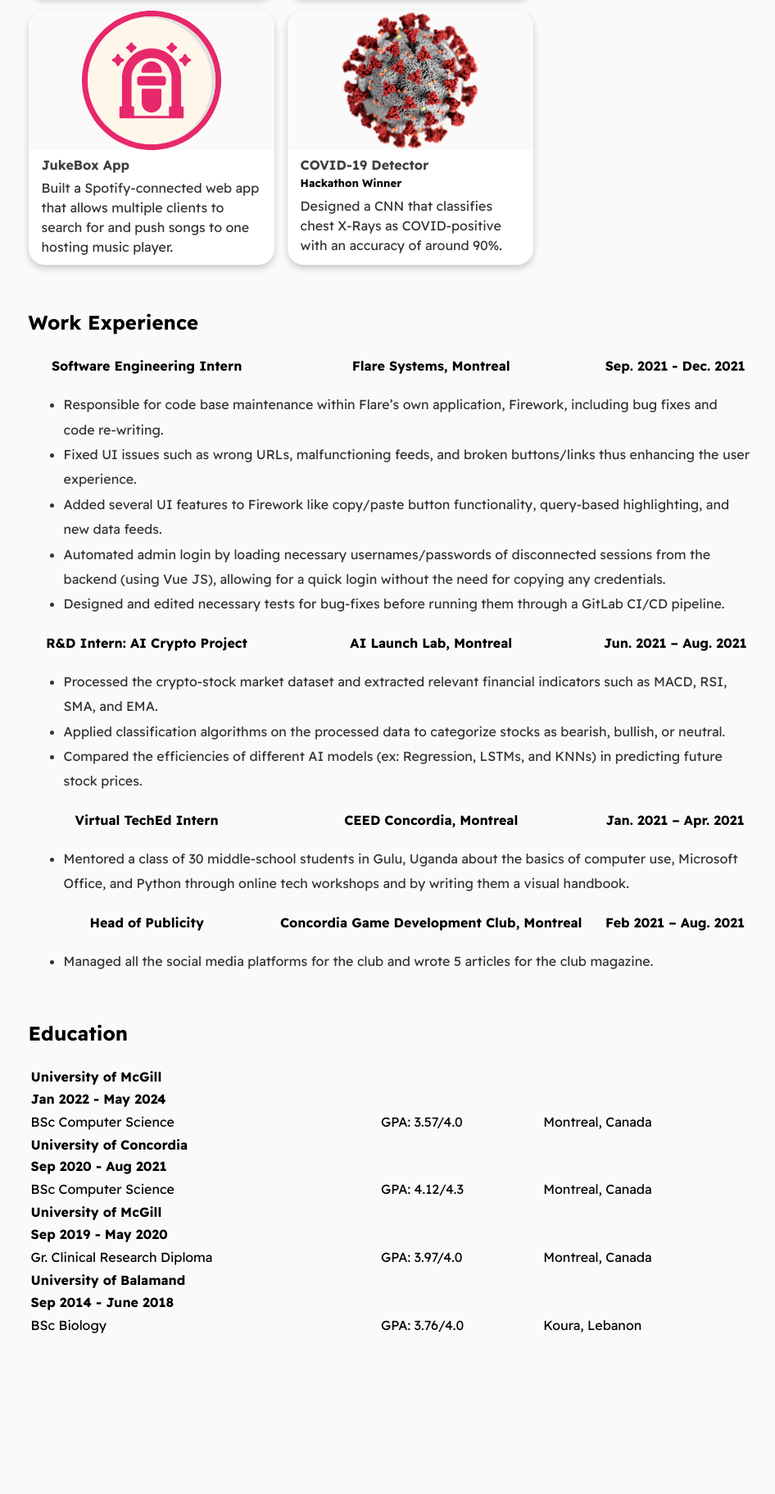
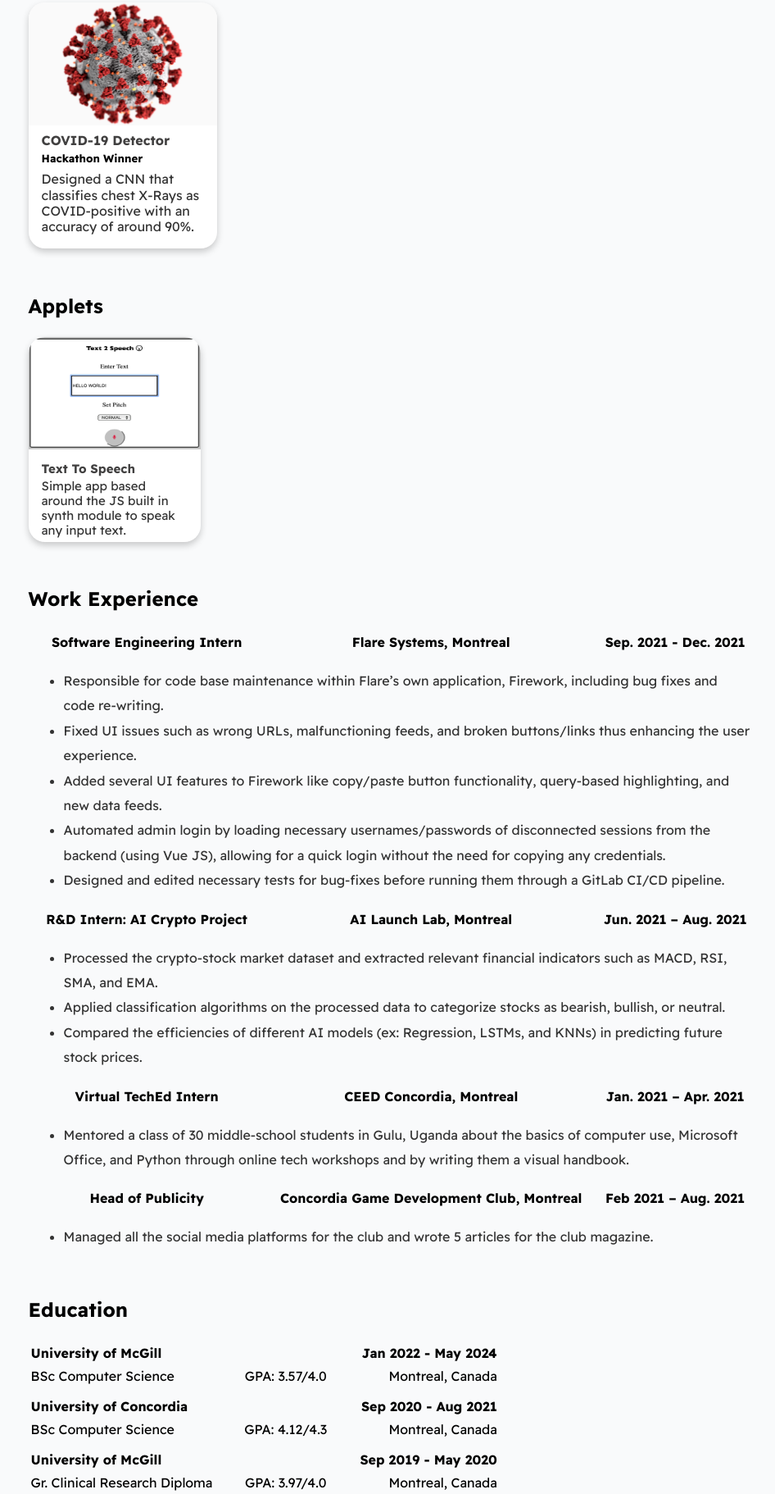
Before and after one commit to KarimJabbour/KarimJabbour.github.io, a plain HTML site: page index.html in a window 1280 px wide. Shown: the part 978-2800 px from the top of the page at 82% size, without its empty margins (163-1109 px from the left). Before the commit the page ends 2625 px from the top, so only its background shows below. Drawn offline with Linux system fonts and the light colour scheme.

Commit message:
Ver2
new changes

```diff
--- a/index.html
+++ b/index.html
@@ -117,7 +117,21 @@
               <p>Designed a CNN that classifies chest X-Rays as COVID-positive with an accuracy of around 90%.</p>
             </div>
           </div>
+
         </div>
+      </section>
+
+      <section class="section--page" >
+        <h2>Applets</h2>
+        <div class="section--projects"></div>
+        <div class="applet-card" onclick="window.open('./applets/Proj1_T2S/index.html','mywindow');">
+          <img class="applet-icon"  src="./assets/images/t2s.png">
+          <div class="applet-card-content">
+            <h4>Text To Speech</h4>
+            <p>Simple app based around the JS built in synth module to speak any input text.</p>
+          </div>
+        </div>
+        <div class="section--projects"></div>
       </section>
 
 
@@ -195,46 +209,46 @@
         <table class="education">
           <div class="education-item" >
             <tr class="education-header-row">
-              <th class="education-location">University of McGill</th>
+              <th colspan="2" class="education-location" >University of McGill</th>
               <th class="education-year">Jan 2022 - May 2024</th>
             </tr>
             <tr class="education-content-row">
-              <td>BSc Computer Science</td>
-              <td>GPA: 3.57/4.0</td>
-              <td>Montreal, Canada</td>
+              <td style="text-align:left">BSc Computer Science</td>
+              <td style="text-align:center">GPA: 3.57/4.0</td>
+              <td style="text-align:right">Montreal, Canada</td>
             </tr>
           </div>
           <div class="education-item">
             <tr class="education-header-row">
-              <th class="education-location">University of Concordia</th>
+              <th colspan="2"  class="education-location">University of Concordia</th>
               <th class="education-year">Sep 2020 - Aug 2021</th>
             </tr>
             <tr class="education-content-row">
-              <td>BSc Computer Science</td>
-              <td>GPA: 4.12/4.3</td>
-              <td>Montreal, Canada</td>
+              <td style="text-align:left">BSc Computer Science</td>
+              <td style="text-align:center">GPA: 4.12/4.3</td>
+              <td style="text-align:right">Montreal, Canada</td>
             </tr>
           </div>
           <div class="education-item">
             <tr class="education-header-row">
-              <th class="education-location" >University of McGill</th>
+              <th colspan="2" class="education-location" >University of McGill</th>
               <th class="education-year">Sep 2019 - May 2020</th>
             </tr>
             <tr class="education-content-row">
-              <td>Gr. Clinical Research Diploma</td>
-              <td>GPA: 3.97/4.0</td>
-              <td>Montreal, Canada</td>
+              <td style="text-align:left">Gr. Clinical Research Diploma</td>
+              <td style="text-align:center">GPA: 3.97/4.0</td>
+              <td style="text-align:right">Montreal, Canada</td>
             </tr>
           </div>
           <div class="education-item">
             <tr class="education-header-row">
-              <th class="education-location">University of Balamand</th>
+              <th colspan="2" class="education-location">University of Balamand</th>
               <th class="education-year">Sep 2014 - June 2018</th>
             </tr>
             <tr class="education-content-row">
-              <td>BSc Biology</td>
-              <td>GPA: 3.76/4.0</td>
-              <td>Koura, Lebanon</td>
+              <td style="text-align:left">BSc Biology</td>
+              <td style="text-align:center">GPA: 3.76/4.0</td>
+              <td style="text-align:right">Koura, Lebanon</td>
             </tr>
           </div>
         </table>
--- a/styles/main.css
+++ b/styles/main.css
@@ -177,19 +177,14 @@
   box-shadow: 0 4px 8px 0 rgba(0, 0, 0, 0.2);
   transition: 0.2s;
   border-radius: 20px;
-  width: 300px;
-  height: 310px;
+  width: 230px;
+  height: 300px;
   background-color: white;
   margin-right: 1em;
   margin-bottom: 1em;
-  line-height: 0;
+  line-height: 0em;
+  /* font-size: 14px; */
 }
-/* body.dark {
-  box-shadow: 0 4px 8px 0 rgb(250, 250, 250);
-  transition: 0.2s;
-  border-radius: 5px;
-  width: 300px;
-} */
 
 .project-card:hover {
   box-shadow: 0 16px 32px 0 rgba(0, 0, 0, 0.2);
@@ -200,7 +195,7 @@
 
 .project-card-content {
   padding: 2px 16px;
-  line-height: 0;
+  line-height: 0em;
   margin: 0em;
 }
 .project-card-content > h4 {
@@ -210,31 +205,72 @@
   margin-bottom: 0em;
   padding: 0;
 }
+.project-card-content > p {
+  line-height: 1.2em;
+}
 .project-icon {
   width: inherit;
-  height: 170px;
+  height: 50%;
+  border-radius: 20px 20px 0 0;
+  background-color: rgb(250, 250, 250);
+}
+.applet-card {
+  /* Add shadows to create the "card" effect */
+  box-shadow: 0 4px 8px 0 rgba(0, 0, 0, 0.2);
+  transition: 0.2s;
+  border-radius: 20px;
+  width: 210px;
+  height: 250px;
+  background-color: white;
+  margin-right: 1em;
+  margin-bottom: 1em;
+  font-size: 15px;
+}
+
+.applet-card:hover {
+  box-shadow: 0 16px 32px 0 rgba(0, 0, 0, 0.2);
+}
+.applet-card-dark:hover {
+  box-shadow: 0 8px 16px 0 rgba(255, 255, 255);
+}
+
+.applet-card-content {
+  padding: 2px 16px;
+  /* line-height: 0; */
+  margin: 0em;
+}
+.applet-card-content > h4 {
+  line-height: 0em;
+  color: rgb(65, 64, 64);
+  margin-top: 1em;
+  margin-bottom: 0em;
+  padding: 0;
+}
+.applet-card-content > p {
+  margin-top: 0.8em;
+  line-height: 1.2em;
+}
+.applet-icon {
+  width: inherit;
+  height: 54.8%;
   border-radius: 20px 20px 0 0;
   background-color: rgb(250, 250, 250);
 }
 #covid-icon {
-  /* width: 100%; */
   object-fit: contain;
 }
+
 .education {
-  /* display: flex; */
-  width: 100%;
-  justify-content: space-between;
+  display: table;
+  width: 65%;
 }
+
 .education-header-row {
-  justify-content: space-evenly;
+  text-align: left;
 }
-.education-location {
-  display: flex;
-  align-items: left;
+.education-content-row > td {
+  padding-bottom: 10px;
 }
 .education-year {
-  display: inline-block;
-  align-items: right;
-  align-self: right;
-  align-content: right;
+  text-align: end;
 }
```
Also changed, not shown: applets/Proj1_T2S/index.html (added, +39 -0 lines), applets/Proj1_T2S/js_1.js (added, +9 -0 lines), applets/Proj1_T2S/style.css (added, +37 -0 lines), assets/images/t2s.png (added), 1 other file.
